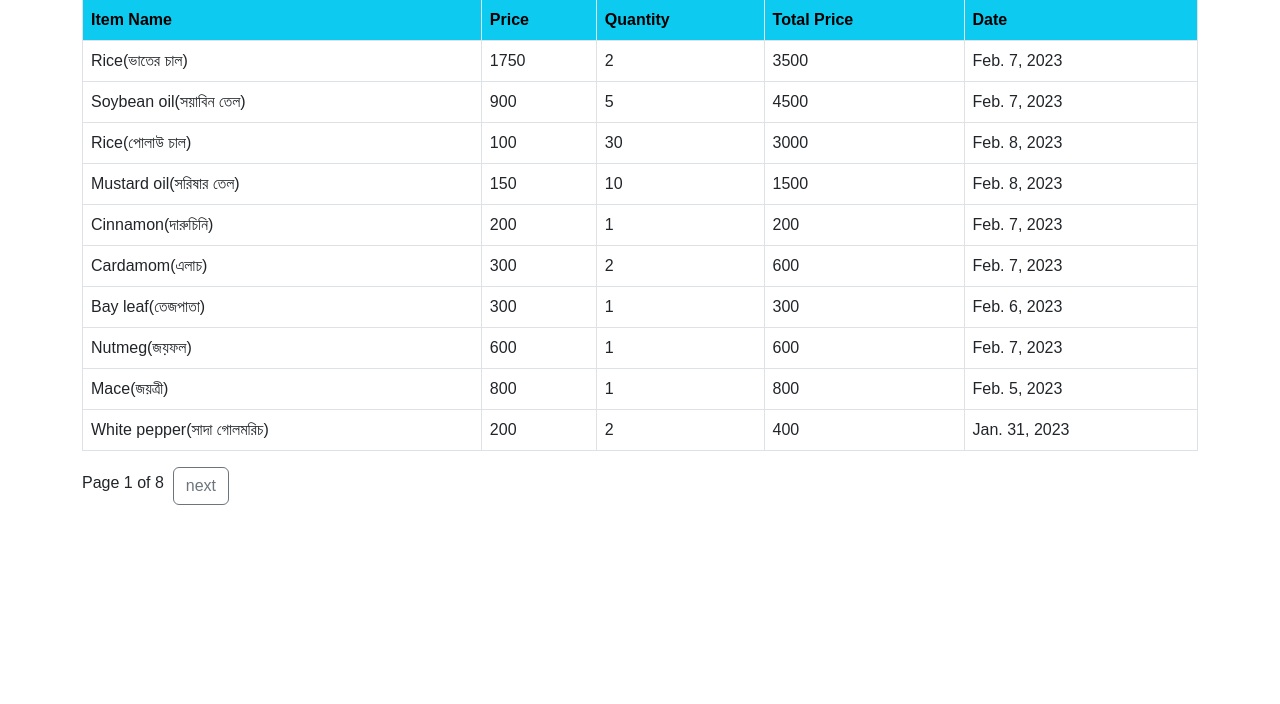
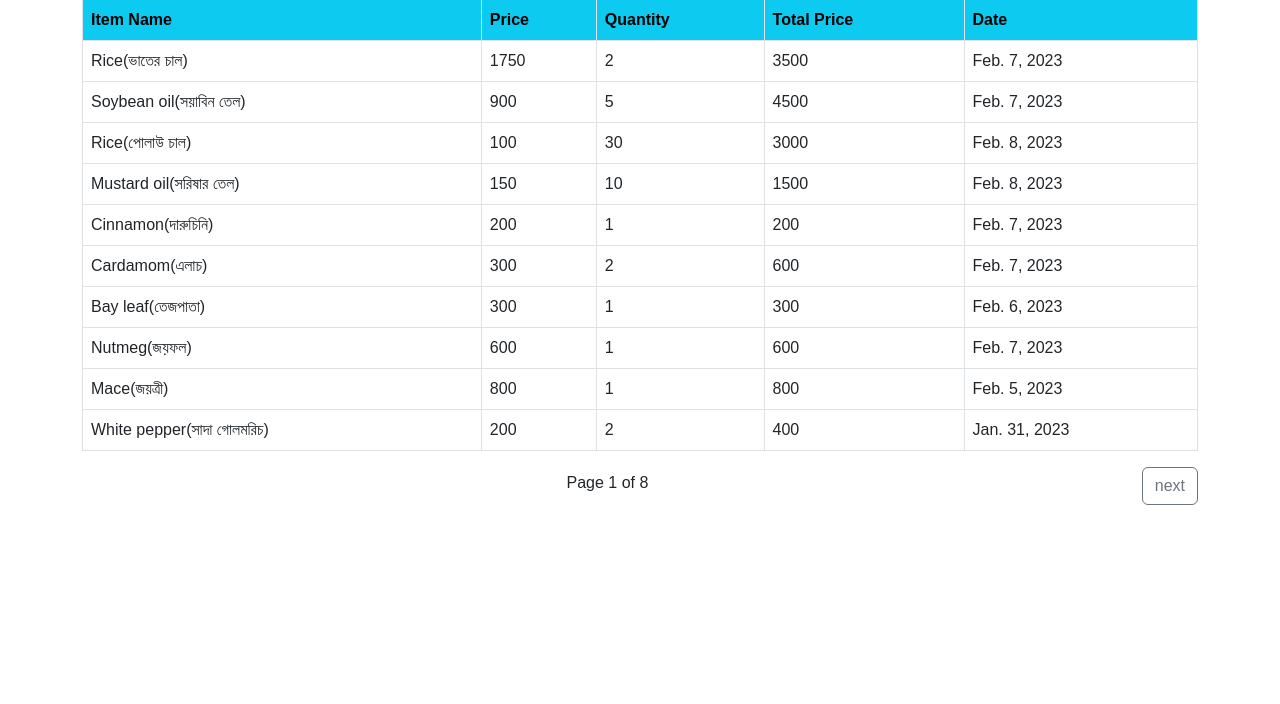
Before and after one commit to alamindesign/Expense-Management, a Django app: page / in a window 1280 px wide. Shown: the part 256-960 px from the top of the page. Run offline with Django 3.2, Linux system fonts and the light colour scheme; data comes from the database, SQL or seed files in the repository; parts of the project's set-up code (start-up, migrations or seed data) failed here and were passed over; some libraries are stand-ins or nearby versions.

Commit message:
pagination added with design

```diff
--- a/ExpenseManagement/templates/expenseApp/index.html
+++ b/ExpenseManagement/templates/expenseApp/index.html
@@ -32,11 +32,11 @@
         {% endfor %}
     </table>
         <!-- pagination start  -->
-    <div class="pagination text-center">
+        <div class="pagination">
             {% if expense.has_previous %}
               <a class="btn btn-outline-secondary" href="?page={{ expense.previous_page_number }}">previous</a>&nbsp;&nbsp;
             {% endif %}
-        <span class="page-number mt-1">Page {{ expense.number }} of {{ expense.paginator.num_pages }}</span>&nbsp;&nbsp;
+            <span class="page-number mt-1 mx-auto">Page {{ expense.number }} of {{ expense.paginator.num_pages }}</span>&nbsp;&nbsp;
             {% if expense.has_next %}
               <a class="btn btn-outline-secondary" href="?page={{ expense.next_page_number }}">next</a>
             {% endif %}
```
Lines whose indentation alone changed are shown as unchanged.
